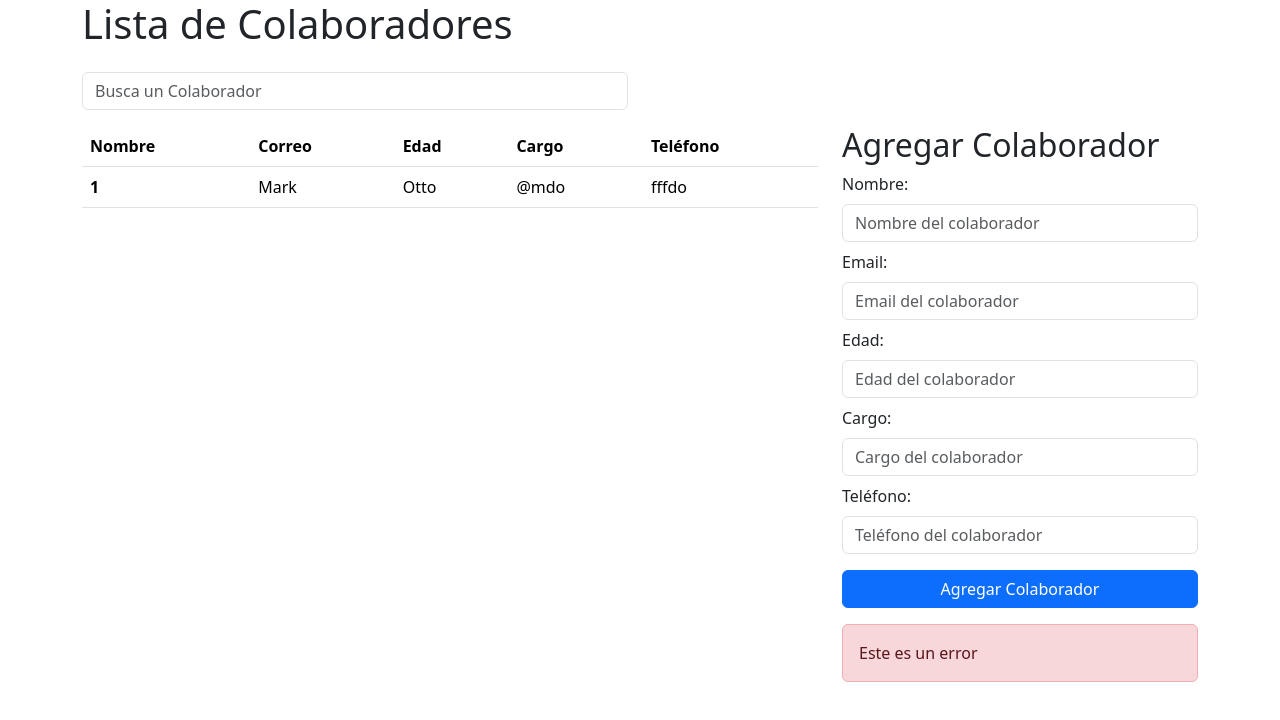
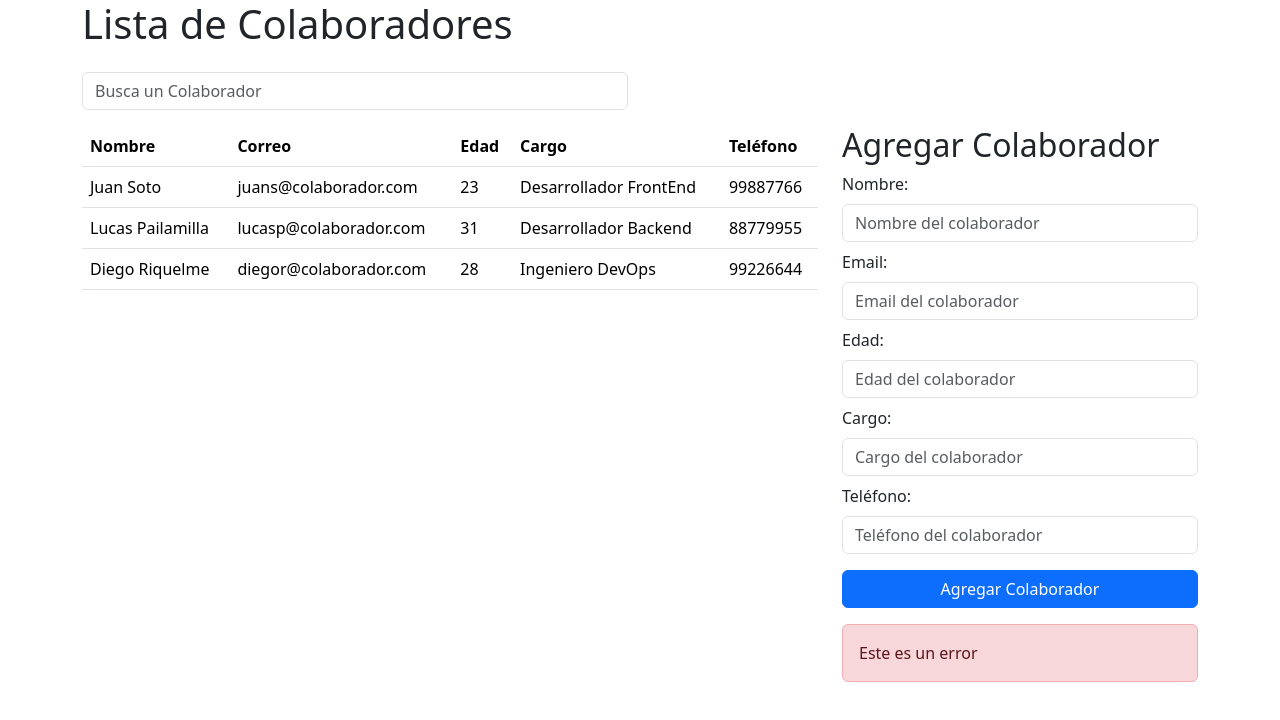
Before and after one commit to felipejoq/dynamic-render-component-challenge, a React (Vite) app: page / in a window 1280 px wide. Shown: the top 720 px of the page. Built offline with nearby package versions, Linux system fonts and the light colour scheme.

Commit message:
Render data in Listado.jsx

```diff
--- a/src/ColaboradoresApp.jsx
+++ b/src/ColaboradoresApp.jsx
@@ -1,9 +1,22 @@
+import { useEffect, useState } from "react";
 import { Alert } from "./components/Alert";
 import { Buscador } from "./components/Buscador";
 import { Formulario } from "./components/Formulario";
 import { Listado } from "./components/Listado";
+import { getAllColaborators } from "./services/colaboradores";
 
 const ColaboradoresApp = () => {
+    const [colaboradores, setColaboradores] = useState([]);
+
+    useEffect(() => {
+        getData();
+    }, []);
+
+    const getData = () => {
+        const colaboradoresData = getAllColaborators();
+        setColaboradores([...colaboradoresData]);
+    };
+
     return (
         <div className="container">
             <div className="row">
@@ -18,7 +31,7 @@ const ColaboradoresApp = () => {
             </div>
             <div className="row">
                 <div className="col-8">
-                    <Listado />
+                    <Listado colaboradores={colaboradores} />
                 </div>
                 <div className="col-4">
                     <Formulario />
--- a/src/components/Listado.jsx
+++ b/src/components/Listado.jsx
@@ -1,4 +1,4 @@
-export const Listado = () => {
+export const Listado = ({ colaboradores }) => {
     return (
         <table className="table">
             <thead>
@@ -11,13 +11,17 @@ export const Listado = () => {
                 </tr>
             </thead>
             <tbody>
-                <tr>
-                    <th scope="row">1</th>
-                    <td>Mark</td>
-                    <td>Otto</td>
-                    <td>@mdo</td>
-                    <td>fffdo</td>
-                </tr>
+                {colaboradores.map(
+                    ({ id, nombre, correo, edad, cargo, telefono }) => (
+                        <tr key={id}>
+                            <td>{nombre}</td>
+                            <td>{correo}</td>
+                            <td>{edad}</td>
+                            <td>{cargo}</td>
+                            <td>{telefono}</td>
+                        </tr>
+                    )
+                )}
             </tbody>
         </table>
     );
```
